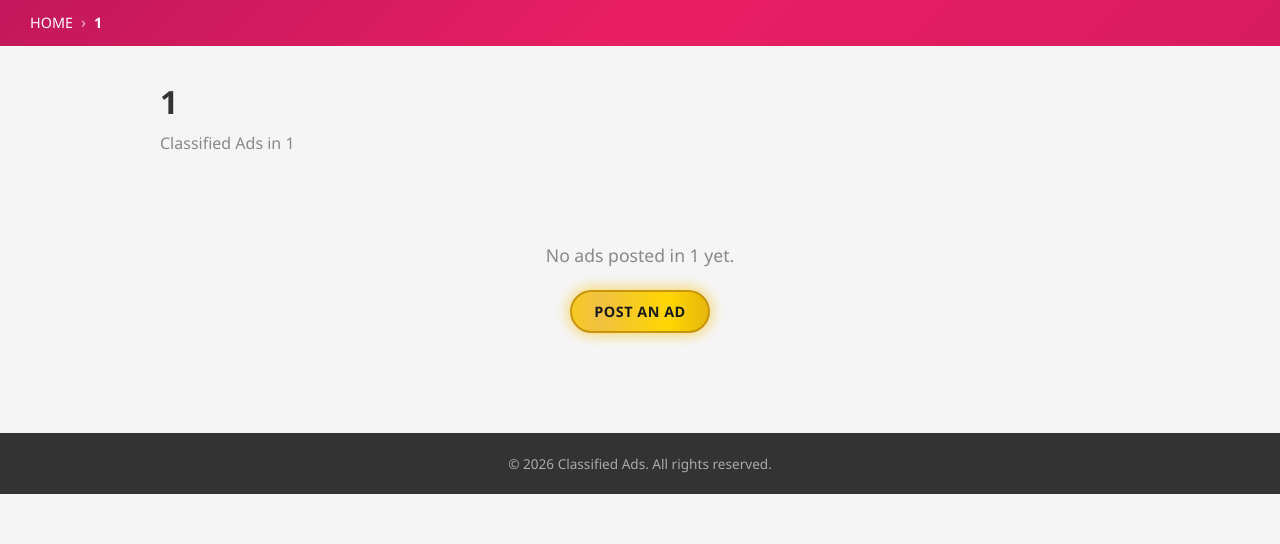
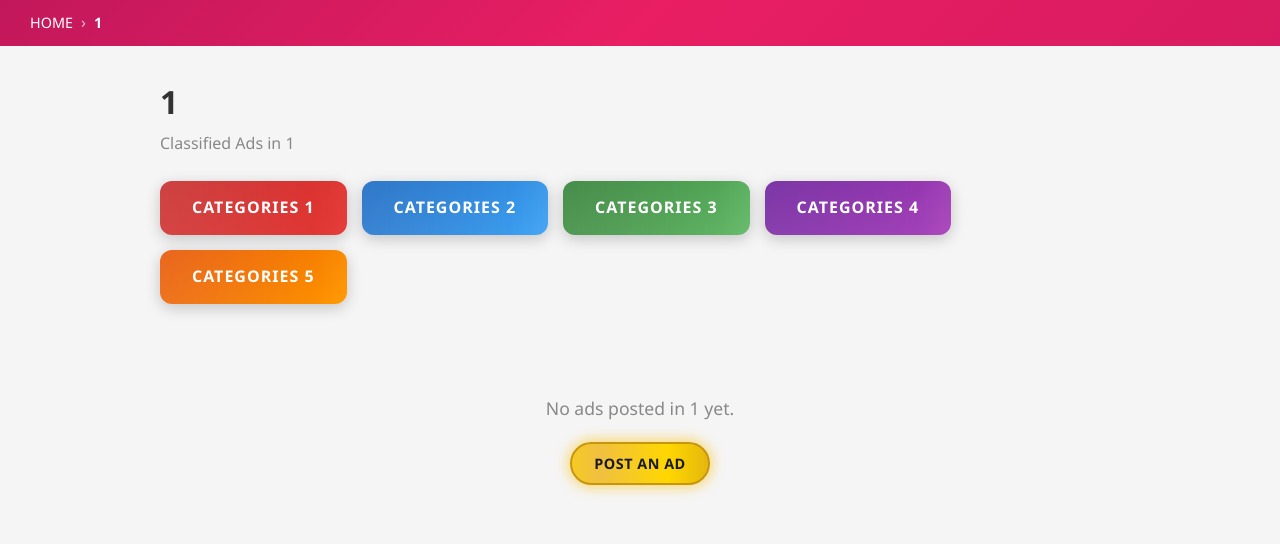
Before and after one commit to sclinala-star/Cashapp-pay-1, a FastAPI app: page /city/1 in a window 1280 px wide. Shown: the part 76-620 px from the top of the page. Run offline with FastAPI, Linux system fonts and the light colour scheme; data comes from the database, SQL or seed files in the repository; data that the repository does not hold is empty.

Commit message:
Add categories: admin CRUD, dynamic I AM/I SEE dropdowns, city page luxury buttons, security fixes
Co-Authored-By: Devin AI <158243242+devin-ai-integration[bot]@users.noreply.github.com>

```diff
--- a/app.py
+++ b/app.py
@@ -23,7 +23,7 @@ app.mount("/static", StaticFiles(directory=os.path.join(BASE_DIR, "static")), na
 app.mount("/uploads", StaticFiles(directory=UPLOADS_DIR), name="uploads")
 templates = Jinja2Templates(directory=os.path.join(BASE_DIR, "templates"))
 
-SECRET_KEY = "change-this-in-production-classified-secret-key"
+SECRET_KEY = os.environ.get("SECRET_KEY", "change-this-in-production-classified-secret-key")
 serializer = URLSafeSerializer(SECRET_KEY)
 
 ADMIN_USERNAME = "admin"
@@ -143,9 +143,10 @@ def city_page(request: Request, city_name: str):
     from urllib.parse import unquote
     city_name = unquote(city_name)
     db = get_db()
+    escaped_name = city_name.replace('%', '\\%').replace('_', '\\_')
     posts = db.execute(
-        "SELECT * FROM posts WHERE city LIKE ? AND status = 'active' ORDER BY created_at DESC",
-        (f"%{city_name}%",)
+        "SELECT * FROM posts WHERE city LIKE ? ESCAPE '\\' AND status = 'active' ORDER BY created_at DESC",
+        (f"%{escaped_name}%",)
     ).fetchall()
     post_list = [dict(p) for p in posts]
     menu_items = db.execute("SELECT * FROM menu_items ORDER BY sort_order, name").fetchall()
@@ -154,9 +155,11 @@ def city_page(request: Request, city_name: str):
     city_row = db.execute("SELECT c.name as city_name, s.name as state_name, co.name as country_name FROM cities c JOIN states s ON c.state_id = s.id JOIN countries co ON s.country_id = co.id WHERE c.name = ?", (city_name,)).fetchone()
     country_name = city_row["country_name"] if city_row else ""
     state_name = city_row["state_name"] if city_row else ""
+    categories = db.execute("SELECT * FROM categories ORDER BY sort_order, name").fetchall()
+    cat_list = [{"id": c["id"], "name": c["name"], "color": c["color"]} for c in categories]
     db.close()
     logo_url = get_logo_url()
-    return templates.TemplateResponse(request=request, name="city.html", context={"city_name": city_name, "posts": post_list, "logo_url": logo_url, "menu_items": menu_list, "country_name": country_name, "state_name": state_name})
+    return templates.TemplateResponse(request=request, name="city.html", context={"city_name": city_name, "posts": post_list, "logo_url": logo_url, "menu_items": menu_list, "country_name": country_name, "state_name": state_name, "categories": cat_list})
 
 
 # ─── User Auth ───────────────────────────────────────────────────────
@@ -232,8 +235,10 @@ def user_dashboard(request: Request):
     posts = db.execute("SELECT * FROM posts WHERE user_id = ? ORDER BY created_at DESC", (user["user_id"],)).fetchall()
     post_list = [{"id": p["id"], "i_am": p["i_am"], "i_see": p["i_see"], "name_alias": p["name_alias"], "age": p["age"], "headline": p["headline"], "body": p["body"], "city": p["city"], "phone_code": p["phone_code"], "phone": p["phone"], "location_area": p["location_area"], "status": p["status"], "repost_count": p["repost_count"], "created_at": p["created_at"], "updated_at": p["updated_at"]} for p in posts]
     active_count = sum(1 for p in post_list if p["status"] == "active")
+    categories = db.execute("SELECT * FROM categories ORDER BY sort_order, name").fetchall()
+    cat_list = [{"id": c["id"], "name": c["name"], "color": c["color"]} for c in categories]
     db.close()
-    return templates.TemplateResponse(request=request, name="user_dashboard.html", context={"user": user, "logo_url": get_logo_url(), "joined_date": joined_date, "balance": balance, "posts": post_list, "active_count": active_count})
+    return templates.TemplateResponse(request=request, name="user_dashboard.html", context={"user": user, "logo_url": get_logo_url(), "joined_date": joined_date, "balance": balance, "posts": post_list, "active_count": active_count, "categories": cat_list})
 
 
 # ─── API: User Posts ─────────────────────────────────────────────────
@@ -310,8 +315,8 @@ def api_update_post(request: Request, post_id: int, data: PostUpdate):
     i_see = data.i_see.strip() if data.i_see is not None else post["i_see"]
     name_alias = data.name_alias.strip() if data.name_alias is not None else post["name_alias"]
     age = data.age.strip() if data.age is not None else post["age"]
-    headline = data.headline.strip() if data.headline else post["headline"]
-    body = data.body.strip() if data.body else post["body"]
+    headline = data.headline.strip() if data.headline is not None else post["headline"]
+    body = data.body.strip() if data.body is not None else post["body"]
     city = data.city.strip() if data.city is not None else post["city"]
     phone_code = data.phone_code.strip() if data.phone_code is not None else post["phone_code"]
     phone = data.phone.strip() if data.phone is not None else post["phone"]
@@ -465,6 +470,14 @@ class MenuItemCreate(BaseModel):
 class MenuItemUpdate(BaseModel):
     name: Optional[str] = None
     url: Optional[str] = None
+
+class CategoryCreate(BaseModel):
+    name: str
+    color: str = "#daa520"
+
+class CategoryUpdate(BaseModel):
+    name: Optional[str] = None
+    color: Optional[str] = None
 
 
 # ─── API: Countries ──────────────────────────────────────────────────
@@ -771,6 +784,59 @@ def api_delete_menu_item(request: Request, item_id: int):
     return {"success": True}
 
 
+# ─── API: Categories ─────────────────────────────────────────────────
+
+@app.get("/api/categories")
+def api_get_categories():
+    db = get_db()
+    items = db.execute("SELECT * FROM categories ORDER BY sort_order, name").fetchall()
+    db.close()
+    return [{"id": c["id"], "name": c["name"], "color": c["color"]} for c in items]
+
+@app.post("/api/categories", status_code=201)
+def api_add_category(request: Request, data: CategoryCreate):
+    require_login(request)
+    name = data.name.strip()
+    if not name:
+        return JSONResponse({"error": "Name required"}, status_code=400)
+    db = get_db()
+    try:
+        max_order = db.execute("SELECT MAX(sort_order) FROM categories").fetchone()[0]
+        sort_order = (max_order or 0) + 1
+        cursor = db.execute("INSERT INTO categories (name, color, sort_order) VALUES (?, ?, ?)", (name, data.color.strip(), sort_order))
+        db.commit()
+        cat_id = cursor.lastrowid
+        db.close()
+        return {"id": cat_id, "name": name, "color": data.color.strip()}
+    except Exception:
+        db.close()
+        return JSONResponse({"error": "Category already exists"}, status_code=400)
+
+@app.put("/api/categories/{cat_id}")
+def api_update_category(request: Request, cat_id: int, data: CategoryUpdate):
+    require_login(request)
+    db = get_db()
+    cat = db.execute("SELECT * FROM categories WHERE id = ?", (cat_id,)).fetchone()
+    if not cat:
+        db.close()
+        raise HTTPException(status_code=404, detail="Category not found")
+    name = (data.name.strip() if data.name else cat["name"])
+    color = (data.color.strip() if data.color else cat["color"])
+    db.execute("UPDATE categories SET name = ?, color = ? WHERE id = ?", (name, color, cat_id))
+    db.commit()
+    db.close()
+    return {"id": cat_id, "name": name, "color": color}
+
+@app.delete("/api/categories/{cat_id}")
+def api_delete_category(request: Request, cat_id: int):
+    require_login(request)
+    db = get_db()
+    db.execute("DELETE FROM categories WHERE id = ?", (cat_id,))
+    db.commit()
+    db.close()
+    return {"success": True}
+
+
 # ─── API: Logo Upload ────────────────────────────────────────────────
 
 ALLOWED_LOGO_EXTENSIONS = {".png", ".jpg", ".jpeg", ".gif", ".webp"}
--- a/static/css/style.css
+++ b/static/css/style.css
@@ -1472,6 +1472,74 @@ a:hover {
 .city-menu-link:hover {
     opacity: 1;
     text-decoration: underline;
+}
+
+.city-categories {
+    display: flex;
+    gap: 15px;
+    flex-wrap: wrap;
+    margin-bottom: 30px;
+}
+
+.cat-btn {
+    display: inline-block;
+    padding: 14px 32px;
+    border-radius: 12px;
+    font-size: 1rem;
+    font-weight: 700;
+    text-decoration: none;
+    color: #fff;
+    text-transform: uppercase;
+    letter-spacing: 1px;
+    position: relative;
+    overflow: hidden;
+    transition: transform 0.3s, box-shadow 0.3s;
+    cursor: pointer;
+    background: linear-gradient(135deg, var(--cat-color), color-mix(in srgb, var(--cat-color) 70%, #000));
+    box-shadow: 0 4px 15px rgba(0,0,0,0.2);
+}
+
+.cat-btn::before {
+    content: '';
+    position: absolute;
+    top: -50%;
+    left: -50%;
+    width: 200%;
+    height: 200%;
+    background: radial-gradient(circle, rgba(255,255,255,0.3) 0%, transparent 60%);
+    opacity: 0;
+    transition: opacity 0.4s;
+}
+
+.cat-btn:hover::before {
+    opacity: 1;
+}
+
+.cat-btn:hover {
+    transform: translateY(-3px) scale(1.03);
+    box-shadow: 0 8px 25px rgba(0,0,0,0.3);
+}
+
+.cat-btn-1 { background: linear-gradient(135deg, #c62828, #e53935); }
+.cat-btn-2 { background: linear-gradient(135deg, #1565c0, #42a5f5); }
+.cat-btn-3 { background: linear-gradient(135deg, #2e7d32, #66bb6a); }
+.cat-btn-4 { background: linear-gradient(135deg, #6a1b9a, #ab47bc); }
+.cat-btn-5 { background: linear-gradient(135deg, #e65100, #ff9800); }
+
+@keyframes catShimmer {
+    0% { background-position: -200% 0; }
+    100% { background-position: 200% 0; }
+}
+
+.cat-btn::after {
+    content: '';
+    position: absolute;
+    top: 0; left: 0; right: 0; bottom: 0;
+    background: linear-gradient(90deg, transparent, rgba(255,255,255,0.15), transparent);
+    background-size: 200% 100%;
+    animation: catShimmer 3s infinite;
+    border-radius: inherit;
+    pointer-events: none;
 }
 
 .city-page-container {
--- a/templates/city.html
+++ b/templates/city.html
@@ -50,6 +50,16 @@
         <h2 class="city-page-title">{{ city_name }}</h2>
         <p class="city-page-subtitle">Classified Ads in {{ city_name }}</p>
 
+        {% if categories %}
+        <div class="city-categories">
+            {% for cat in categories %}
+            <a href="/city/{{ city_name | urlencode }}?cat={{ cat.name | urlencode }}" class="cat-btn cat-btn-{{ loop.index }}" style="--cat-color: {{ cat.color }};">
+                {{ cat.name }}
+            </a>
+            {% endfor %}
+        </div>
+        {% endif %}
+
         {% if posts %}
         <div class="city-posts-grid">
             {% for post in posts %}
```
Also changed, not shown: database.py (+23 -0 lines), static/js/admin.js (+98 -0 lines), templates/admin.html (+25 -0 lines), templates/user_dashboard.html (+10 -18 lines).
